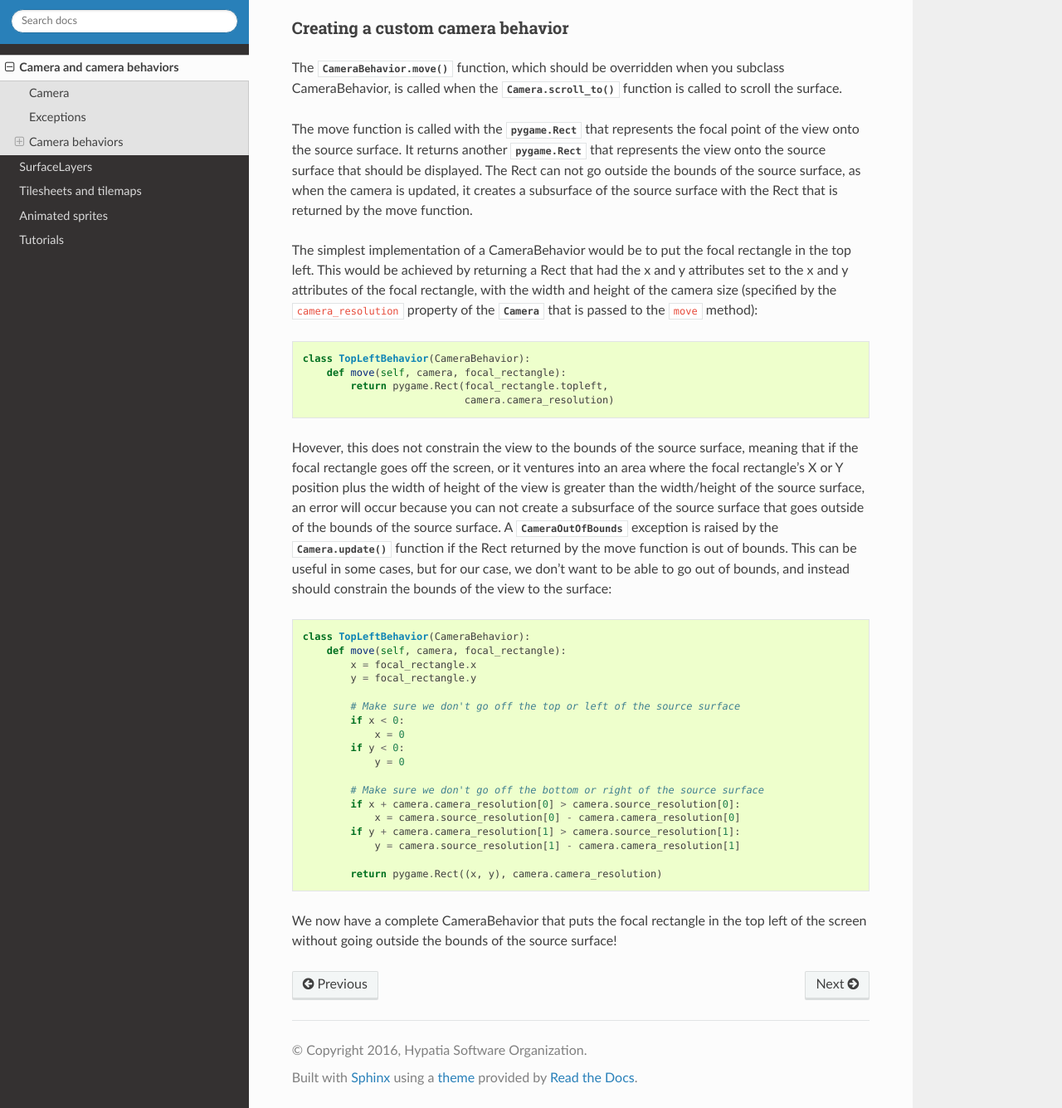
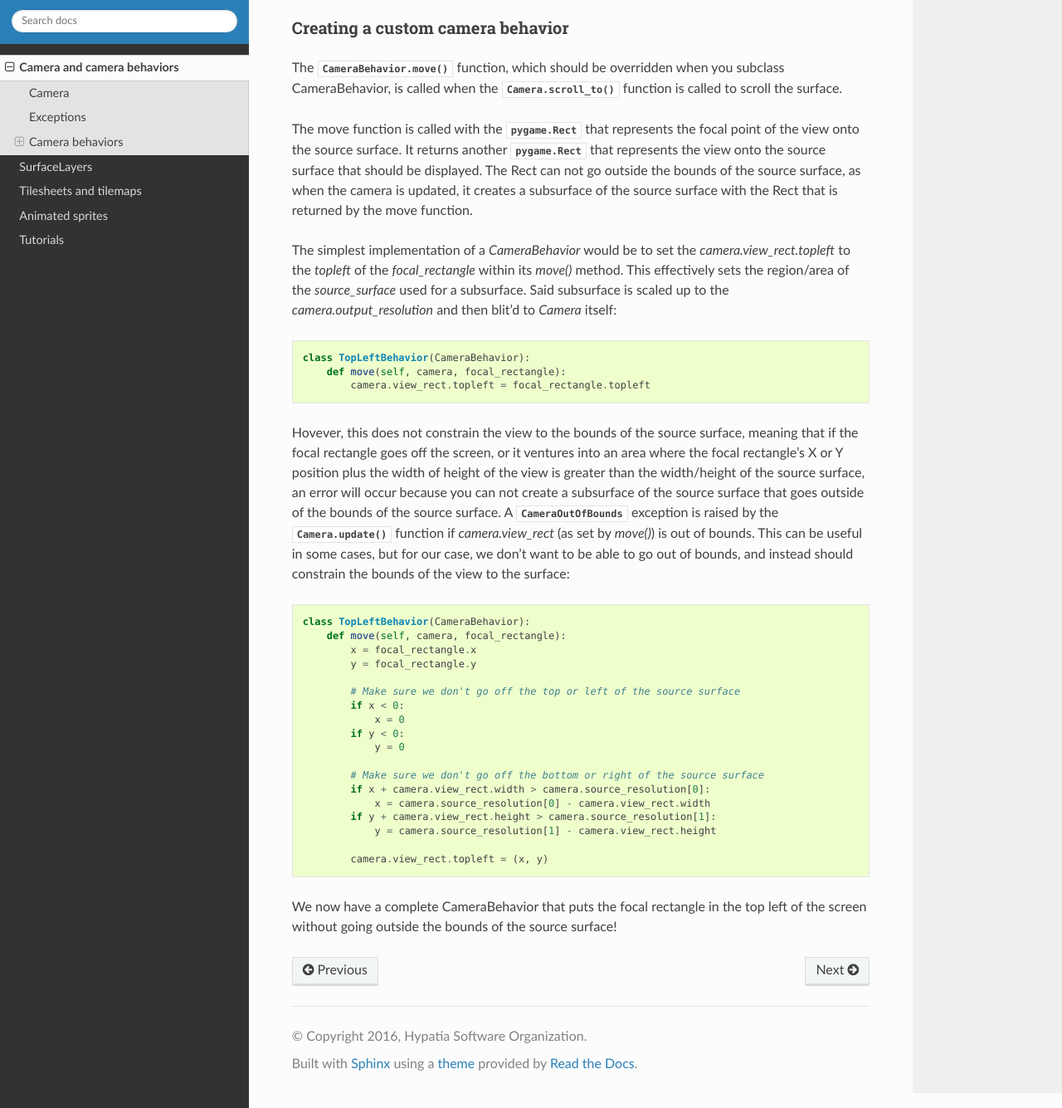
Before and after one commit to kawa-kokosowa/sappho, a Sphinx documentation site: the page built from docs/camera.rst, in a window 1280 px wide and 1400 px high, scrolled down 1103 px, cut to the strip 65-1400 px from the top of the window. Shown: the whole strip at 83% size. Built offline with Sphinx 7.4.7 and the Read the Docs theme 2.0.0, drawn with Linux system fonts in a browser that asks for light colours.

Commit message:
Update documentation to reflect recent changes

```diff
--- a/docs/camera.rst
+++ b/docs/camera.rst
@@ -56,17 +56,16 @@ that should be displayed. The Rect can not go outside the bounds of the
 source surface, as when the camera is updated, it creates a subsurface
 of the source surface with the Rect that is returned by the move function.
 
-The simplest implementation of a CameraBehavior would be to put the
-focal rectangle in the top left. This would be achieved by returning a
-Rect that had the x and y attributes set to the x and y attributes of the
-focal rectangle, with the width and height of the camera size (specified
-by the ``camera_resolution`` property of the  :py:class:`Camera` that
-is passed to the ``move`` method)::
+The simplest implementation of a `CameraBehavior` would be to
+set the `camera.view_rect.topleft` to the `topleft` of the
+`focal_rectangle` within its `move()` method. This effectively sets
+the region/area of the `source_surface` used for a subsurface. Said
+subsurface is scaled up to the `camera.output_resolution` and then
+blit'd to `Camera` itself::
 
     class TopLeftBehavior(CameraBehavior):
         def move(self, camera, focal_rectangle):
-            return pygame.Rect(focal_rectangle.topleft,
-                               camera.camera_resolution)
+            camera.view_rect.topleft = focal_rectangle.topleft
 
 Hovever, this does not constrain the view to the bounds of the source
 surface, meaning that if the focal rectangle goes off the screen, or
@@ -75,8 +74,8 @@ plus the width of height of the view is greater than the width/height
 of the source surface, an error will occur because you can not create
 a subsurface of the source surface that goes outside of the bounds of
 the source surface. A :py:exc:`CameraOutOfBounds` exception is raised
-by the :py:func:`Camera.update` function if the Rect returned by the
-move function is out of bounds. This can be useful in some cases, but
+by the :py:func:`Camera.update` function if `camera.view_rect` (as set by
+`move()`) is out of bounds. This can be useful in some cases, but
 for our case, we don't want to be able to go out of bounds, and instead
 should constrain the bounds of the view to the surface::
 
@@ -92,12 +91,12 @@ should constrain the bounds of the view to the surface::
                 y = 0
 
             # Make sure we don't go off the bottom or right of the source surface
-            if x + camera.camera_resolution[0] > camera.source_resolution[0]:
-                x = camera.source_resolution[0] - camera.camera_resolution[0]
-            if y + camera.camera_resolution[1] > camera.source_resolution[1]:
-                y = camera.source_resolution[1] - camera.camera_resolution[1]
+            if x + camera.view_rect.width > camera.source_resolution[0]:
+                x = camera.source_resolution[0] - camera.view_rect.width
+            if y + camera.view_rect.height > camera.source_resolution[1]:
+                y = camera.source_resolution[1] - camera.view_rect.height
 
-            return pygame.Rect((x, y), camera.camera_resolution)
+            camera.view_rect.topleft = (x, y)
 
 We now have a complete CameraBehavior that puts the focal rectangle
 in the top left of the screen without going outside the bounds of the
```
